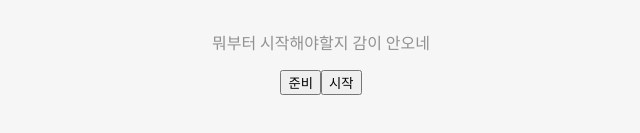
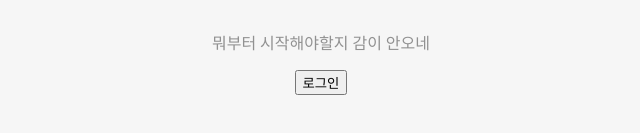
Before and after one commit to taykim7/taylab, a Vue app: page / in a window 1280 px wide. Shown: the part 499-632 px from the top of the page, without its empty margins (319-959 px from the left). Built offline with nearby package versions, Linux system fonts and the light colour scheme.

Commit message:
feature : 로그인 구현

```diff
--- a/src/components/AuthBtn.vue
+++ b/src/components/AuthBtn.vue
@@ -1,34 +1,21 @@
 <template>
   <div>
-    <button @click="signIn">
-      준비
-    </button>
     <button @click="login">
-      시작
+      로그인
     </button></div>
 </template>
 
 <script>
-import {
-    //GoogleAuthProvider,
-    //signInWithPopup,
-    //getAuth,
-    //signInWithEmailAndPassword,
-} from "firebase/auth";
+import { signInWithEmailAndPassword } from "firebase/auth";
 import { auth } from '@/plugins/firebase'
 
-//const provider = new GoogleAuthProvider();
 export default  {
     methods: {
-        signIn() {
-            //signInWithPopup(auth, provider)
-            //getAuth(auth)
-        },
         async login() {
           try {
             console.log('성공?')
-            //await signInWithEmailAndPassword(auth, 'th_77@naver.com', '1234')
-            console.log(auth)
+            await signInWithEmailAndPassword(auth, 'th_77@naver.com', '123456')
+            console.log('성공!')
           } catch (error) {
             console.log(error)
           }
--- a/src/plugins/firebase.js
+++ b/src/plugins/firebase.js
@@ -1,7 +1,6 @@
 // Import the functions you need from the SDKs you need
 import { initializeApp } from "firebase/app";
-//import { getAnalytics } from "firebase/analytics";
-import { getAuth, connectAuthEmulator } from "firebase/auth";
+import { getAuth } from "firebase/auth";
 // TODO: Add SDKs for Firebase products that you want to use
 // https://firebase.google.com/docs/web/setup#available-libraries
 
@@ -19,9 +18,5 @@ const firebaseConfig = {
 
 // Initialize Firebase
 const firebassApp = initializeApp(firebaseConfig);
-//const analytics = getAnalytics(app);
-
 export const auth = getAuth(firebassApp);
 auth.languageCode = 'ko';
-
-connectAuthEmulator(auth, "http://localhost:9099");
```
